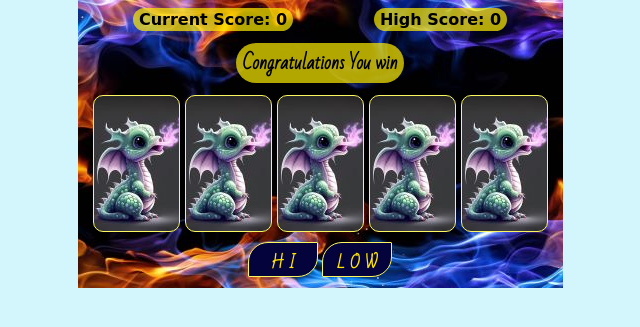
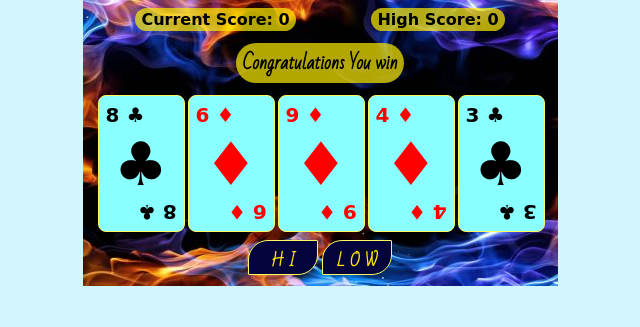
Before and after one commit to A-Croshaw/hi-low-game, a plain HTML site: page index.html in a window 1280 px wide. Shown: the part 111-438 px from the top of the page, without its empty margins (320-960 px from the left). Drawn offline with Linux system fonts and the light colour scheme; a web font is replaced by a local one.

Commit message:
Add card elemenets

```diff
--- a/assets/css/styles.css
+++ b/assets/css/styles.css
@@ -90,8 +90,49 @@ body{
     background-image: url(/assets/images/Back-of-Card-Image.jpg);
 }
 
+.card{
+  position: relative;
+  height: 100%;
+  width: 100%;
+  border-radius: .5rem;
+  display: flex;
+  font-family: 'Rampart One', cursive, sans-serif;
+  justify-content: center;
+  align-items: center;
+  font-size: 60px;
+  font-weight: 600;
+  background-color: rgb(137, 255, 255);
+}
 
-.start-btn, .restart-btn, .hi-btn, .low-btn, .cardback{
+.card.red {
+  color: red;
+}
+
+.card.black {
+  color: black;
+}
+
+.card::before,
+.card::after {
+  position: absolute;
+  content: attr(data-value);
+  font-size: 20px;
+}
+
+.card::before {
+  top: 7px;
+  left: 7px;
+
+}
+
+.card::after {
+  bottom: 7px;
+  right: 7px;
+  transform: rotate(180deg);
+}
+
+
+.start-btn, .restart-btn, .hi-btn, .low-btn, .cardback .card{
     border: 1px  solid #faf761;
 }
   /*--Game Buttons--*/
@@ -123,42 +164,3 @@ body{
 .start-btn:hover, .restart-btn:hover, .hi-btn:hover, .low-btn:hover{
     background-color: #06056d;
 }
-
-.card{
-  position: relative;
-  height: 100%;
-  width: 100%;
-  border: 1px solid black;
-  border-radius: .5rem;
-  display: flex;
-  justify-content: center;
-  align-items: center;
-  font-size: 4rem;
-  background-color: rgb(251, 255, 0);
-}
-
-.card.red {
-  color: red;
-}
-
-.card.black {
-  color: black;
-}
-
-.card::before,
-.card::after {
-  position: absolute;
-  content: attr(data-value);
-  font-size: 1rem;
-}
-
-.card::before {
-  top: .5rem;
-  left: .5rem;
-
-}
-
-.card::after {
-  bottom: .5rem;
-  right: .5rem;
-  transform: rotate(180deg);
--- a/assets/js/card-deck.js
+++ b/assets/js/card-deck.js
@@ -23,16 +23,30 @@ export default class newDeck {
   }
 }
 
-function creatDeck(){
-  let deck = [];
-  for (let s = 0; s < suit.length; s++) {
-      for (let c = 0; c < cardValue.length; c++) {
-          let card = {
-              value: cardValue[c],
-              suit: suit[s]
-          };
-          deck.push(card);
-      }
+
+  class newCard {
+    constructor(suit, value) {
+      this.suit = suit
+      this.cardValue = value
+    }
+
+    get color() {
+      return this.suit === "♣" || this.suit === "♠" ? "black" : "red"
+    }
+
+    cardHTML() {
+      const cardElement = document.createElement("div")
+      cardElement.innerText = this.suit
+      cardElement.classList.add("card", this.color)
+      cardElement.dataset.value = `${this.cardValue} ${this.suit}`
+      return cardElement
+    }
   }
-  return deck;
-}
+
+  function creatDeck(){
+    return suit.flatMap(suit => {
+      return cardValue.map(value => {
+        return new newCard(suit, value)
+      })
+    })
+  }
--- a/assets/js/script.js
+++ b/assets/js/script.js
@@ -15,8 +15,22 @@ document.getElementById('high-score').innerText ="";
 document.getElementById('text').innerText ="";
 */
 let deck = new newDeck()
+
 deck.shuffle()
 console.log(deck.cards);
+
+let cardSlotOne = deck.cards[0];
+let cardSlotTwo = deck.cards[1];
+let cardSlotThree = deck.cards[2];
+let cardSlotFour = deck.cards[3];
+let cardSlotFive = deck.cards[4];
+
+document.getElementById('card-1').appendChild(cardSlotOne.cardHTML())
+document.getElementById('card-2').appendChild(cardSlotTwo.cardHTML())
+document.getElementById('card-3').appendChild(cardSlotThree.cardHTML())
+document.getElementById('card-4').appendChild(cardSlotFour.cardHTML())
+document.getElementById('card-5').appendChild(cardSlotFive.cardHTML())
+
 
 function restartGame(){}
 function startGame(){}
```
